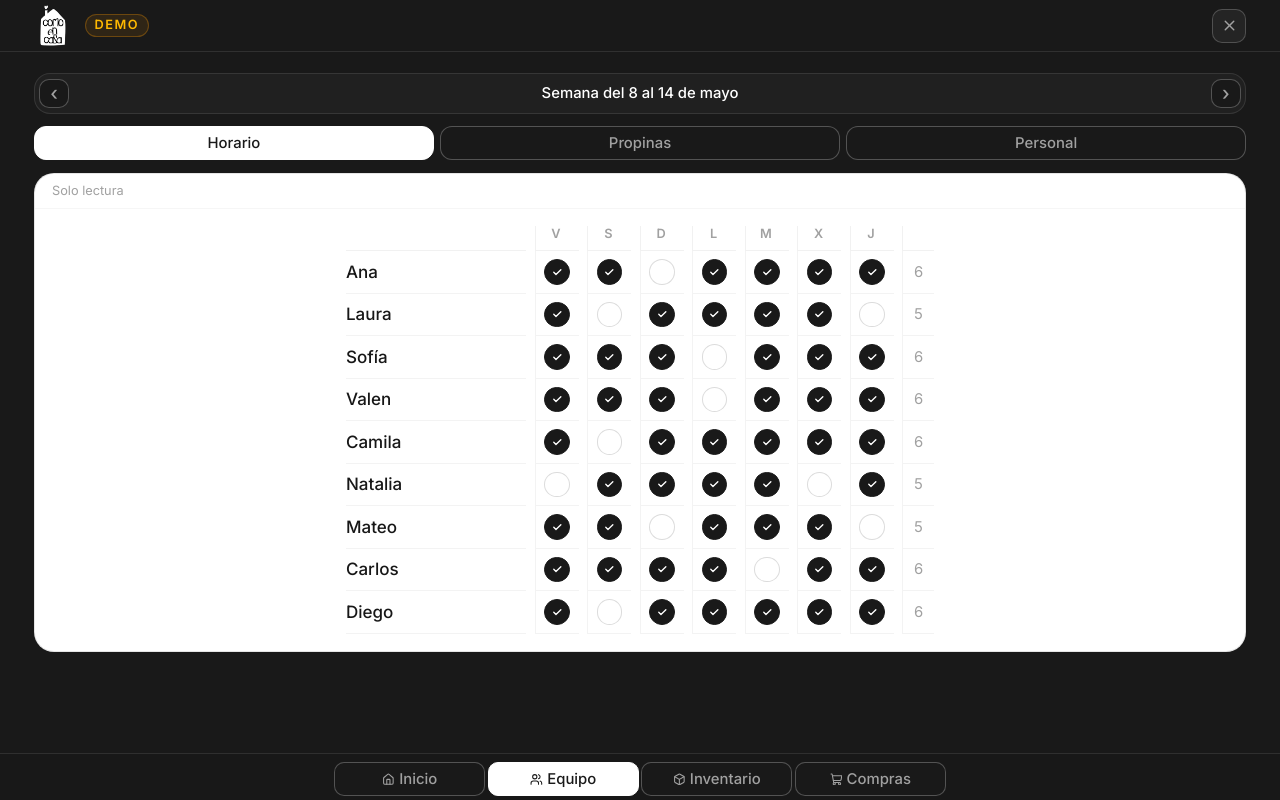
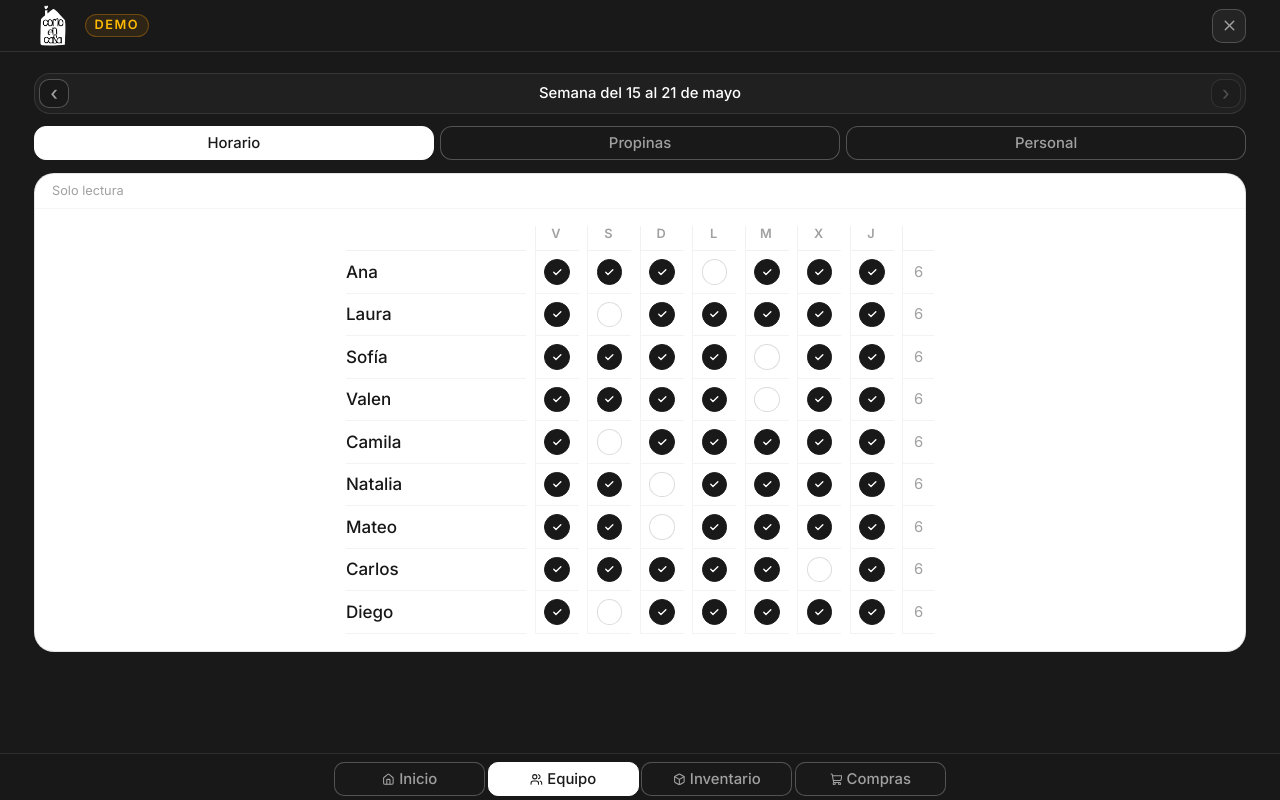
Before and after one commit to GaiaGomez/como-en-casa, a Next.js app: page /demo/equipo in a window 1280 px wide. Built offline with nearby package versions, Linux system fonts and the light colour scheme.

Commit message:
fix week navigation using selected start date

```diff
--- a/src/app/admin/gestion-equipo/client.tsx
+++ b/src/app/admin/gestion-equipo/client.tsx
@@ -17,6 +17,7 @@ import {
   addDays,
   currentWorkWeek,
   formatCurrency,
+  getFridayWeekStart,
   getWorkDayLabel,
   getWorkDayShortLabel,
   tipWeeks,
@@ -178,9 +179,15 @@ export function TeamManagementClient({
   const router = useRouter();
   const searchParams = useSearchParams();
   const [team, setTeam] = useState<Employee[]>(initialEmployees);
-  const [weekIndex, setWeekIndex] = useState(() =>
-    initialWeeks.length > 0 ? initialWeeks.length - 1 : 1
-  );
+  const [selectedWeekStart, setSelectedWeekStart] = useState<string>(() => {
+    const today = new Date().toISOString().slice(0, 10);
+    const currentFriday = getFridayWeekStart(today);
+    if (initialWeeks.length > 0) {
+      const last = initialWeeks[initialWeeks.length - 1];
+      return last.startDate <= currentFriday ? last.startDate : currentFriday;
+    }
+    return currentFriday;
+  });
   const [weeks, setWeeks] = useState<TeamWeek[]>(() =>
     initialWeeks.length > 0 ? initialWeeks.map(tipWeekDataToTeamWeek) : teamWeeks
   );
@@ -218,7 +225,23 @@ export function TeamManagementClient({
       employees: activeTeam.filter((e) => e.role === role),
     }));
   }, [activeTeam]);
-  const currentWeek = weeks[weekIndex] ?? weeks[1];
+  const currentWeek = useMemo((): TeamWeek => {
+    const found = weeks.find((w) => w.startDate === selectedWeekStart);
+    if (found) return found;
+    const endDate = addDays(selectedWeekStart, 6);
+    return {
+      id: selectedWeekStart,
+      startDate: selectedWeekStart,
+      endDate,
+      status: "abierta",
+      dailyTips: {},
+      payments: {},
+      workWeek: Array.from({ length: 7 }, (_, i) => {
+        const date = addDays(selectedWeekStart, i);
+        return { date, label: getWorkDayLabel(date), shortLabel: getWorkDayShortLabel(date), worked: {} };
+      }),
+    };
+  }, [selectedWeekStart, weeks]);
   const workWeek = currentWeek.workWeek;
   const dailyTips = currentWeek.dailyTips;
   const weekRange = getCompactWeekLabel(currentWeek.startDate, currentWeek.endDate);
@@ -267,14 +290,15 @@ export function TeamManagementClient({
   async function toggleWorked(employeeId: string, date: string) {
     if (!canEditHorario) return;
 
-    const week = weeks[weekIndex];
-    if (!week) return;
+    const week = currentWeek;
     const currentWorked = week.workWeek.find((d) => d.date === date)?.worked[employeeId] ?? false;
     const newWorked = !currentWorked;
 
-    setWeeks((current) =>
-      current.map((w, i) =>
-        i === weekIndex
+    setWeeks((current) => {
+      const weekExists = current.some((w) => w.startDate === week.startDate);
+      const base = weekExists ? current : [...current, week];
+      return base.map((w) =>
+        w.startDate === week.startDate
           ? {
               ...w,
               workWeek: w.workWeek.map((day) =>
@@ -284,8 +308,8 @@ export function TeamManagementClient({
               ),
             }
           : w
-      )
-    );
+      );
+    });
 
     let dbId = weekDbIds.current[week.startDate];
     if (!dbId) {
@@ -301,14 +325,15 @@ export function TeamManagementClient({
   function updateDailyTip(date: string, value: number) {
     if (!canEditPropinas) return;
 
-    const week = weeks[weekIndex];
-    if (!week) return;
+    const week = currentWeek;
 
-    setWeeks((current) =>
-      current.map((w, i) =>
-        i === weekIndex ? { ...w, dailyTips: { ...w.dailyTips, [date]: value } } : w
-      )
-    );
+    setWeeks((current) => {
+      const weekExists = current.some((w) => w.startDate === week.startDate);
+      const base = weekExists ? current : [...current, week];
+      return base.map((w) =>
+        w.startDate === week.startDate ? { ...w, dailyTips: { ...w.dailyTips, [date]: value } } : w
+      );
+    });
 
     const writeKey = `${week.startDate}:${date}`;
     clearTimeout(pendingTipWrites.current[writeKey]);
@@ -492,8 +517,7 @@ export function TeamManagementClient({
       <div className="mb-3 flex items-center justify-between gap-2 rounded-[16px] border border-white/10 bg-white/[0.03] p-1">
         <button
           type="button"
-          onClick={() => setWeekIndex((current) => Math.max(0, current - 1))}
-          disabled={weekIndex === 0}
+          onClick={() => setSelectedWeekStart((prev) => addDays(prev, -7))}
           className="flex h-7 w-7 items-center justify-center rounded-[10px] border border-white/25 bg-black text-lg font-medium leading-none text-neutral-400 transition hover:border-white/50 hover:text-white disabled:opacity-35"
           aria-label="Semana anterior"
         >
@@ -504,8 +528,8 @@ export function TeamManagementClient({
         </p>
         <button
           type="button"
-          onClick={() => setWeekIndex((current) => Math.min(weeks.length - 1, current + 1))}
-          disabled={weekIndex === weeks.length - 1}
+          onClick={() => setSelectedWeekStart((prev) => addDays(prev, 7))}
+          disabled={selectedWeekStart >= getFridayWeekStart(new Date().toISOString().slice(0, 10))}
           className="flex h-7 w-7 items-center justify-center rounded-[10px] border border-white/25 bg-black text-lg font-medium leading-none text-neutral-400 transition hover:border-white/50 hover:text-white disabled:opacity-35"
           aria-label="Semana siguiente"
         >
@@ -791,8 +815,7 @@ export function TeamManagementClient({
                         type="button"
                         className="shrink-0 rounded-[8px] border border-black/15 bg-white px-3 py-1.5 text-xs font-medium text-neutral-900 hover:border-black/35 transition"
                         onClick={() => {
-                          const originalIndex = weeks.findIndex((w) => w.startDate === week.startDate);
-                          if (originalIndex !== -1) setWeekIndex(originalIndex);
+                          setSelectedWeekStart(week.startDate);
                           setIsHistoryOpen(false);
                         }}
                       >
```
